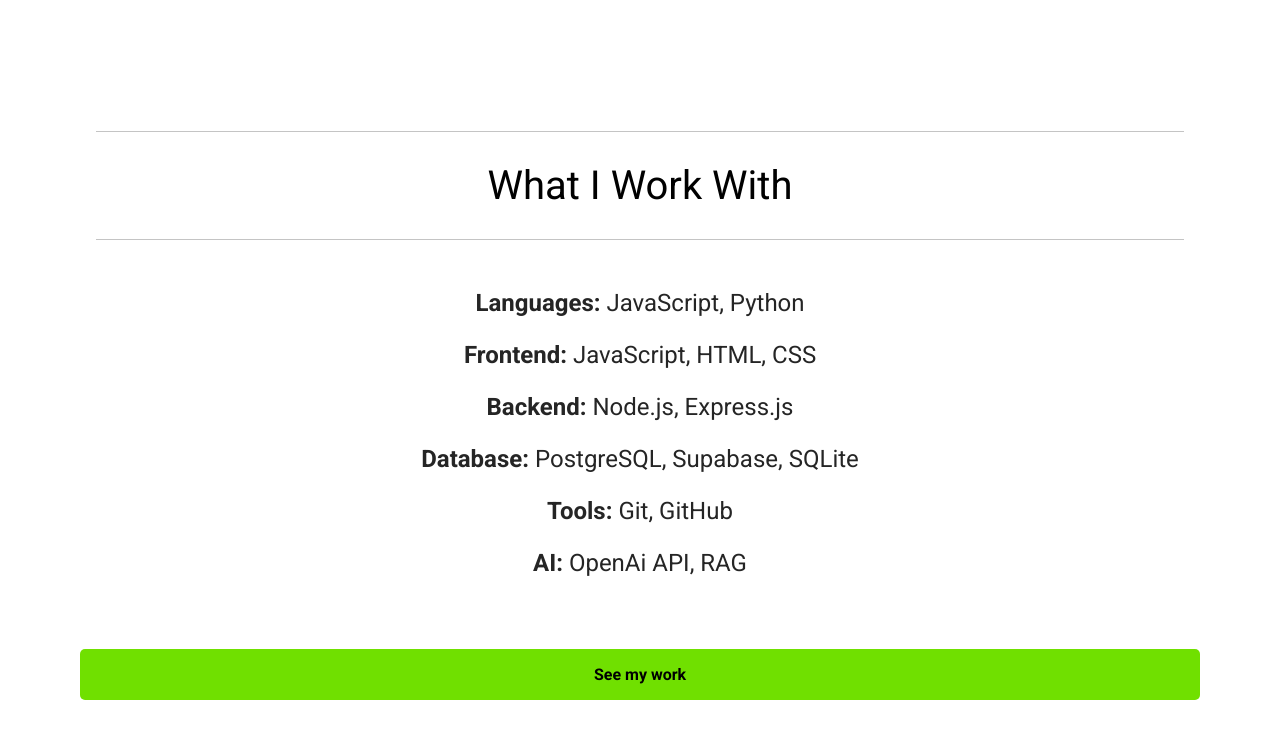
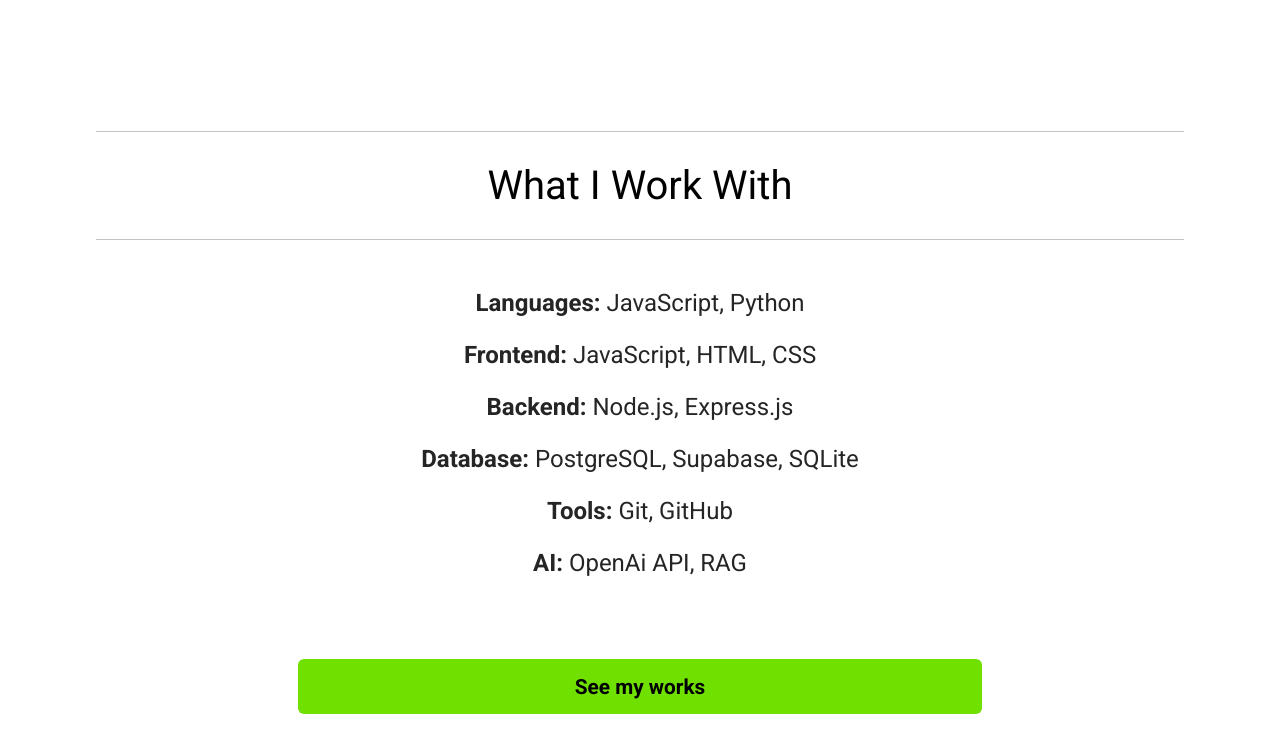
Before and after one commit to Georgin-codes/Portfolio, a website: page public/index.html in a window 1280 px wide. Shown: the part 971-1723 px from the top of the page. Drawn offline with Linux system fonts and the light colour scheme.

Commit message:
change button to anchor tag in home page

```diff
--- a/public/css/contact.css
+++ b/public/css/contact.css
@@ -274,9 +274,7 @@ header h1{
     }
 
     .btn{
-        font-size: 1rem;
         padding:1.2em;
-        font-weight: 700;
         border-radius: 6px;
         margin-bottom: 2em;
     }
@@ -297,7 +295,6 @@ header h1{
     }
 
     .btn{
-        font-weight: 700;
         font-size: 1.3rem;
         width:60%;
         border-radius: 5px;
--- a/public/css/index.css
+++ b/public/css/index.css
@@ -48,13 +48,14 @@ header img{
 .btn{
     background-color: #70e000;
     color:black;
-    padding:1em;
     font-family: "Roboto", sans-serif;
-    font-weight: bold;
-    font-size: 1em;;
+    font-weight: 500;
+    font-size: 0.75rem;
+    padding:0.75em;
     border:none;
     margin-top:2em;
     border-radius: 3px;
+    width:85%;
 }
 
 .container{
@@ -182,6 +183,11 @@ a:hover{
     .links{
         font-size: 1.3rem;
     }
+
+    .btn{
+        font-size: 1rem;
+        width:80%;
+    }
 }
 
 @media(min-height:720px){
@@ -207,6 +213,8 @@ a:hover{
     }
 
     .btn{
+        width:70%;
+        font-weight: 700;
         border-radius: 5px;
     }
 
@@ -214,6 +222,14 @@ a:hover{
         width:35%;
     }
 
+}
+
+@media(min-width:850px){
+    .btn{
+        padding:1.2em;
+        border-radius: 6px;
+
+    }
 }
 
 @media(min-width:1080px){
@@ -246,6 +262,11 @@ a:hover{
         width:35%;
     }
 
+    .btn{
+        font-size: 1.3rem;
+        width:60%;
+        padding:0.75em;
+    }
 
 }
 
@@ -269,6 +290,7 @@ a:hover{
    }
 
    .btn{
+        width:40%;
         padding:1em 2em;
         font-size: 1.5rem;
         border-radius: 10px;
--- a/public/index.html
+++ b/public/index.html
@@ -30,7 +30,7 @@
                 <li><b>Tools:</b> Git, GitHub</li>
                 <li><b>AI:</b> OpenAi API, RAG</li>
             </ul>
-            <a class="btn" href="">See my work</a>
+            <a class="btn" href="./projects.html">See my works</a>
         </div>
     </section>
 
```
